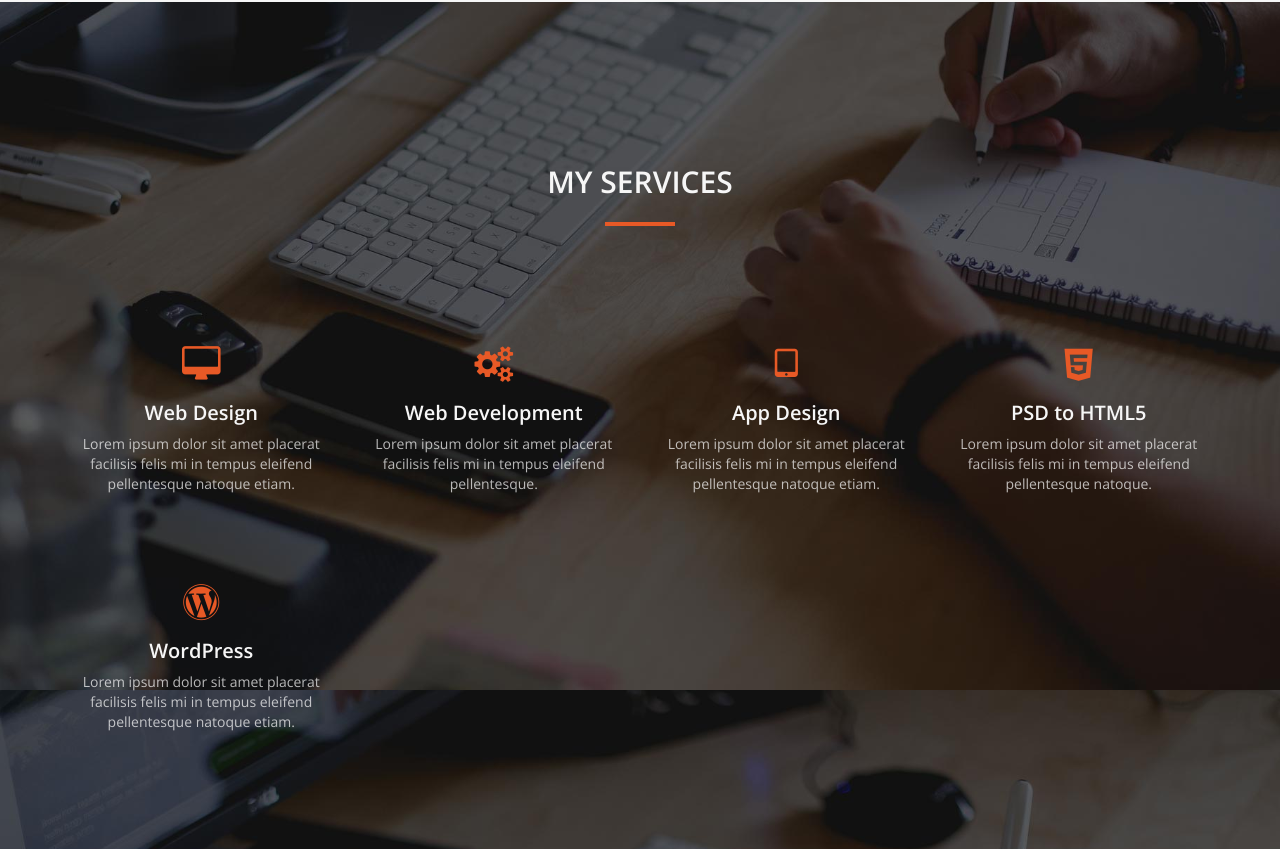
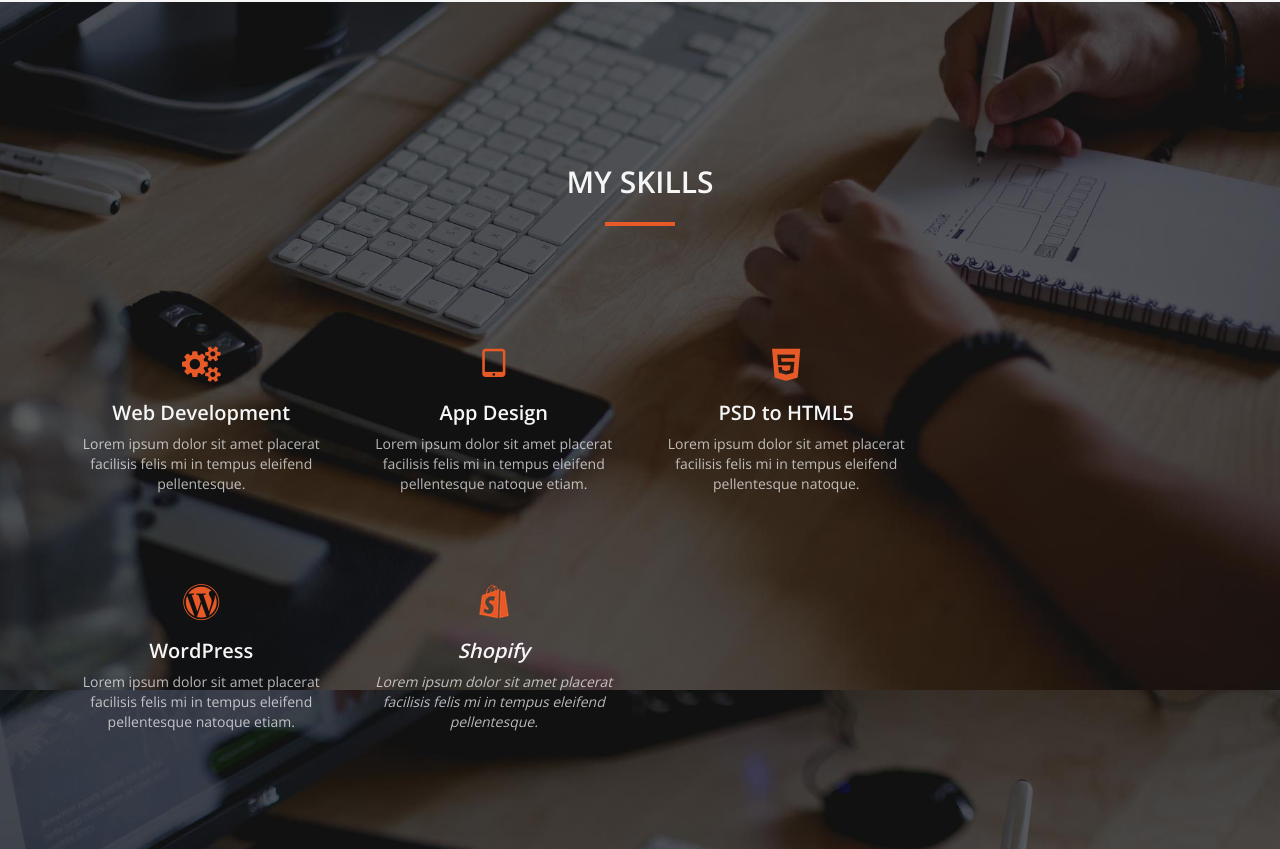
Before and after one commit to bronze10000/portfolio, a plain HTML site: page index.html in a window 1280 px wide. Shown: the part 1494-2343 px from the top of the page. Drawn offline with nearby package versions, Linux system fonts and the light colour scheme.

Commit message:
Add Shopify logo

```diff
--- a/index.html
+++ b/index.html
@@ -102,17 +102,17 @@
 <div id="services" class="text-center">
   <div class="container">
     <div class="section-title center">
-      <h2>My Services</h2>
+      <h2>My Skills</h2>
       <hr>
     </div>
     <div class="space"></div>
     <div class="row">
-      <div class="col-md-3 col-sm-6">
+      <!--<div class="col-md-3 col-sm-6">
         <div class="service"> <i class="fa fa-desktop"></i>
           <h3>Web Design</h3>
           <p>Lorem ipsum dolor sit amet placerat facilisis felis mi in tempus eleifend pellentesque natoque etiam.</p>
         </div>
-      </div>
+      </div>-->
       <div class="col-md-3 col-sm-6">
         <div class="service"> <i class="fa fa-cogs"></i>
           <h3>Web Development</h3>
@@ -140,11 +140,14 @@
           <p>Lorem ipsum dolor sit amet placerat facilisis felis mi in tempus eleifend pellentesque natoque etiam.</p>
         </div>
       </div>
-      <!--<div class="col-md-3 col-sm-6">
-        <div class="service"><i class="fa fa-bullhorn"></i>
-          <h3>Marketing</h3>
+      <div class="col-md-3 col-sm-6">
+        <!--<div class="service"><i class="fa fa-bullhorn"></i>-->
+
+        <div class="service"><i><img src="img/slice 1.png"</i>
+
+          <h3>Shopify</h3>
           <p>Lorem ipsum dolor sit amet placerat facilisis felis mi in tempus eleifend pellentesque.</p>
-        </div>-->
+        </div>
       </div>
       <!--<div class="col-md-3 col-sm-6">
         <div class="service"><i class="fa fa-rocket"></i>
```
Also changed, not shown: img/ShopifyIcon.jpg (added), img/Slice 1.png (added), 4 other files.
